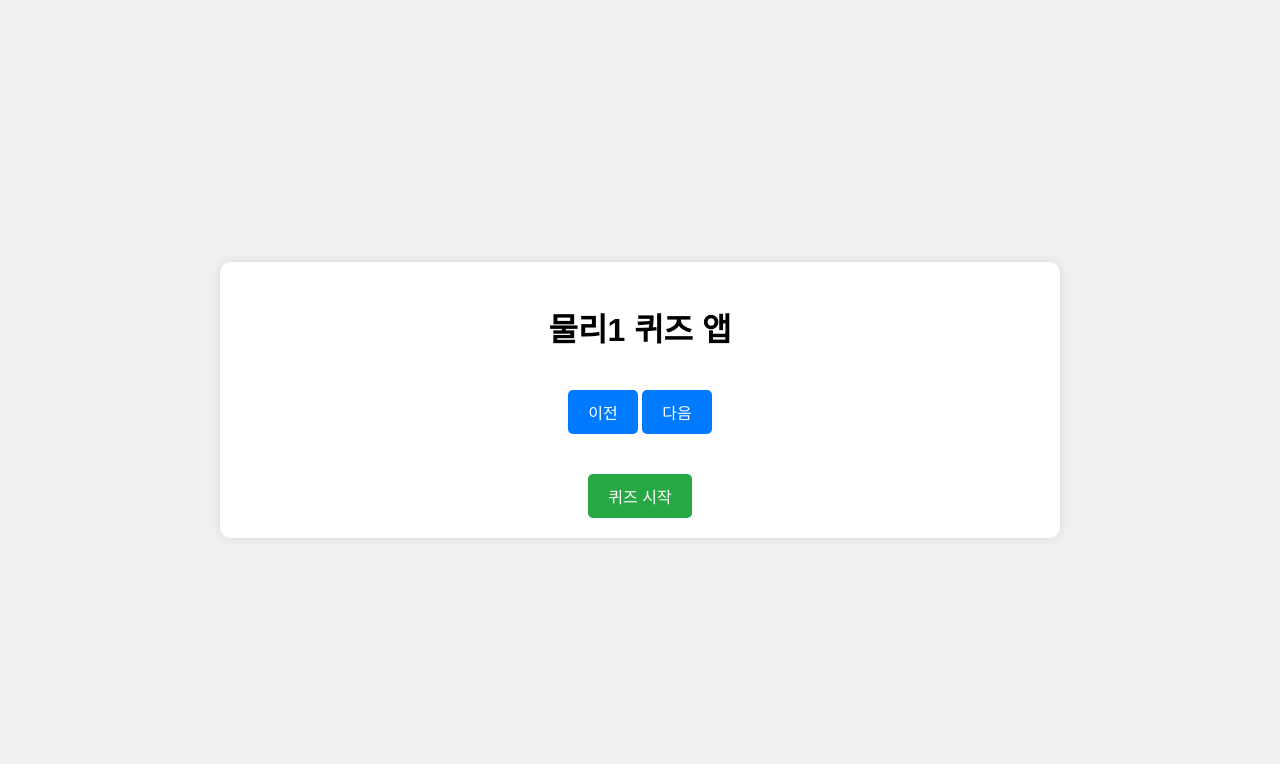
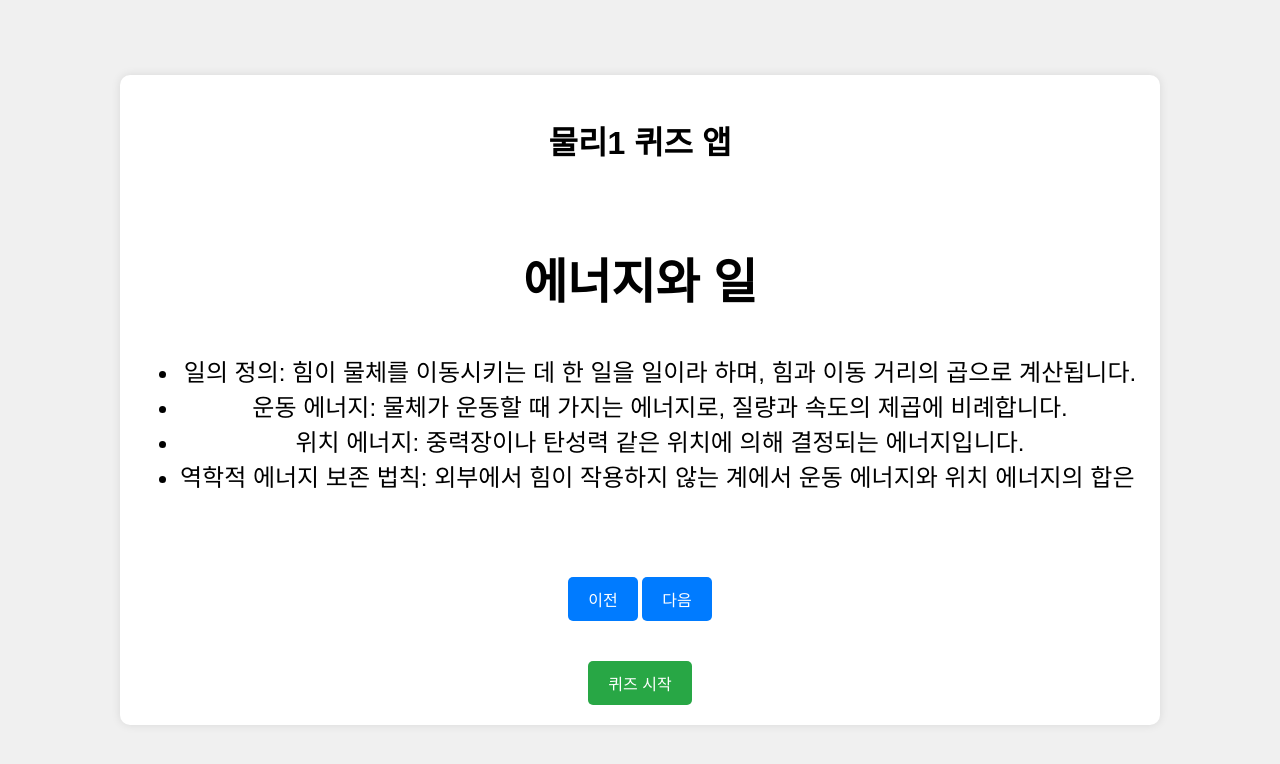
Before and after one commit to ji08won/-10120-, a plain HTML site: page index.html in a window 1280 px wide. Both pictures are taken after a click on the button "다음". Drawn offline with Linux system fonts and the light colour scheme.

Commit message:
Add files via upload

```diff
--- a/index.html
+++ b/index.html
@@ -11,9 +11,9 @@
 <div class="container">
     <h1>물리1 퀴즈 앱</h1>
 
-    <!-- 설명 페이지 -->
-    <div id="description-pages">
-        <div class="description-page" id="page-1">
+    <!-- 설명 영역 -->
+    <div id="description-area">
+        <div class="description-section" id="section-1">
             <h2>운동과 힘</h2>
             <ul>
                 <li>운동의 표현: 위치, 속도, 가속도를 통해 물체의 운동을 표현합니다.</li>
@@ -28,7 +28,7 @@
                 </li>
             </ul>
         </div>
-        <div class="description-page" id="page-2">
+        <div class="description-section" id="section-2">
             <h2>에너지와 일</h2>
             <ul>
                 <li>일의 정의: 힘이 물체를 이동시키는 데 한 일을 일이라 하며, 힘과 이동 거리의 곱으로 계산됩니다.</li>
@@ -37,7 +37,7 @@
                 <li>역학적 에너지 보존 법칙: 외부에서 힘이 작용하지 않는 계에서 운동 에너지와 위치 에너지의 합은 일정하게 유지됩니다.</li>
             </ul>
         </div>
-        <div class="description-page" id="page-3">
+        <div class="description-section" id="section-3">
             <h2>열과 에너지</h2>
             <ul>
                 <li>온도와 열: 온도는 물질의 열적 상태를 나타내며, 열은 온도 차이로 인해 이동하는 에너지입니다.</li>
@@ -46,7 +46,7 @@
                 <li>열기관: 열 에너지를 이용하여 일을 하는 기계입니다. 예를 들어, 증기기관, 내연기관 등이 있습니다.</li>
             </ul>
         </div>
-        <div class="description-page" id="page-4">
+        <div class="description-section" id="section-4">
             <h2>파동과 빛</h2>
             <ul>
                 <li>파동의 기본 개념: 파동은 매질을 통해 에너지를 전달하는 현상으로, 진동, 주기, 파장, 속도 등으로 설명할 수 있습니다.</li>
@@ -58,8 +58,8 @@
     </div>
 
     <div class="navigation-buttons">
-        <button id="prev-button" onclick="changePage(-1)" style="display:none;">이전</button>
-        <button id="next-button" onclick="changePage(1)">다음</button>
+        <button id="prev-button" onclick="changeSection(-1)" style="display:none;">이전</button>
+        <button id="next-button" onclick="changeSection(1)">다음</button>
     </div>
 
     <button onclick="startQuiz()">퀴즈 시작</button>
--- a/script.js
+++ b/script.js
@@ -101,32 +101,32 @@ const quizData = [
     }
 ];
 
-let currentPage = 1;
-const totalPages = 4;
+let currentSection = 1;
+const totalSections = 4;
 
 function startQuiz() {
-    document.getElementById('description-pages').style.display = 'none';
+    document.getElementById('description-area').style.display = 'none';
     document.getElementById('quiz-area').style.display = 'block';
     loadQuiz();
 }
 
-function changePage(direction) {
+function changeSection(direction) {
     const prevButton = document.getElementById('prev-button');
     const nextButton = document.getElementById('next-button');
 
-    currentPage += direction;
-    if (currentPage < 1) currentPage = 1;
-    if (currentPage > totalPages) currentPage = totalPages;
+    currentSection += direction;
+    if (currentSection < 1) currentSection = 1;
+    if (currentSection > totalSections) currentSection = totalSections;
 
-    updatePageVisibility();
+    updateSectionVisibility();
 
-    prevButton.style.display = currentPage === 1 ? 'none' : 'inline-block';
-    nextButton.style.display = currentPage === totalPages ? 'none' : 'inline-block';
+    prevButton.style.display = currentSection === 1 ? 'none' : 'inline-block';
+    nextButton.style.display = currentSection === totalSections ? 'none' : 'inline-block';
 }
 
-function updatePageVisibility() {
-    for (let i = 1; i <= totalPages; i++) {
-        document.getElementById(`page-${i}`).style.display = i === currentPage ? 'block' : 'none';
+function updateSectionVisibility() {
+    for (let i = 1; i <= totalSections; i++) {
+        document.getElementById(`section-${i}`).style.display = i === currentSection ? 'inline-block' : 'none';
     }
 }
 
--- a/styles.css
+++ b/styles.css
@@ -13,7 +13,7 @@ body {
     padding: 20px;
     border-radius: 10px;
     box-shadow: 0 0 10px rgba(0, 0, 0, 0.1);
-    width: 800px;
+    width: 1000px;
     text-align: center;
 }
 
@@ -21,16 +21,23 @@ h1 {
     margin-bottom: 20px;
 }
 
-#description-pages {
-    display: none;
+#description-area {
+    display: flex;
+    overflow-x: auto;
+    white-space: nowrap;
+    padding: 20px 0;
+    gap: 20px;
 }
 
-.description-page {
-    display: none;
+.description-section {
+    display: inline-block;
+    width: 100%;
+    min-width: 300px;
+    box-sizing: border-box;
     font-size: 1.5em; /* 글씨 크기 조정 */
 }
 
-.description-page h2 {
+.description-section h2 {
     font-size: 2em; /* 제목 글씨 크기 조정 */
 }
 
```
